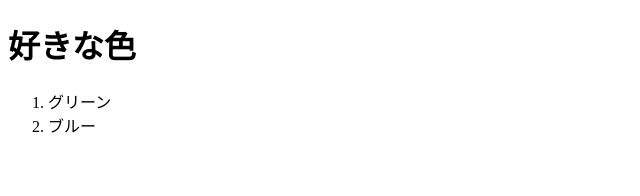
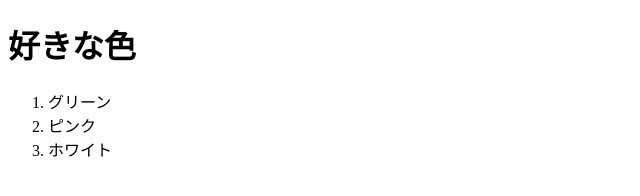
Before and after one commit to e21002/HTML-CSS-BOOK, a plain HTML site: page chap4/index.html in a window 1280 px wide. Shown: the full height of the page, 0-640 px from the left. Drawn offline with Linux system fonts and the light colour scheme.

Commit message:
Edit chap4

```diff
--- a/chap4/index.html
+++ b/chap4/index.html
@@ -10,7 +10,8 @@
     <h1>好きな色</h1>
     <ol>
         <li>グリーン</li>
-        <li>ブルー</li>
+        <li>ピンク</li>
+        <li>ホワイト</li>
     </ol>
 </body>
 </html>
```
